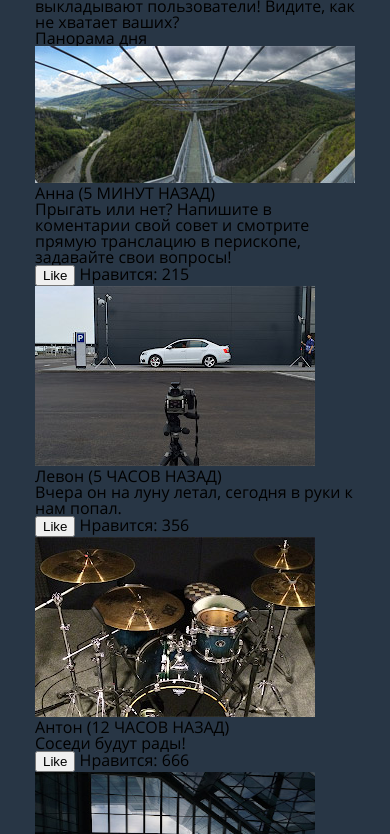
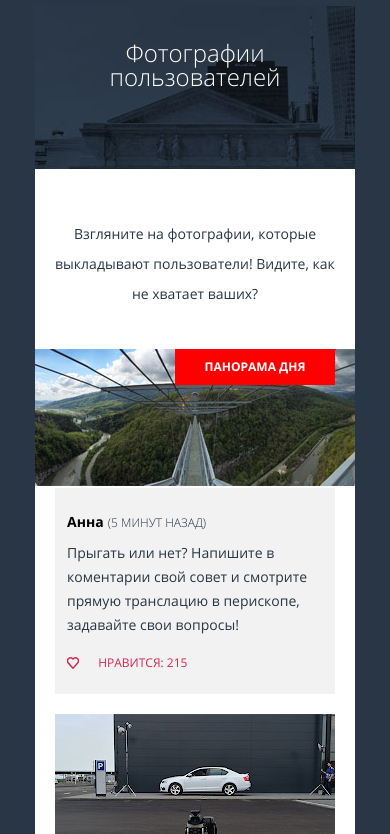
Before and after one commit to sitesmake/663115-pink-16, a website: page source/photo.html in a window 390 px wide. Shown: the part 339-1173 px from the top of the page. Drawn offline with nearby package versions, Linux system fonts and the light colour scheme; files that its build step writes are made by us from their sources; files whose address does not match are found by name.

Commit message:
Photo mobile base stylization

```diff
--- a/source/photo.html
+++ b/source/photo.html
@@ -7,11 +7,11 @@
   </head>
   <body>
     <header class="page-header">
-      <div class="wrapper">
+      <div class="page-header__wrapper">
         <a class="logo">
           <img class="logo__image" src="/img/logo-pink-white-mobile.svg" width="75" height="22" alt="Логотип Pink">
         </a>
-        <button class="button" type="button">
+        <button class="page-header__button button" type="button">
           <img class="button__image button__image--cross" src="/img/icon-menu-cross.svg" alt="Открыть/закрыть меню">
         </button>
       </div>
@@ -34,20 +34,21 @@
     </header>
 
     <section class="main-action">
-      <div class="wrapper">
+      <div class="main-action__heading-wrapper">
         <h1 class="main-action__heading">Фотографии пользователей</h1>
       </div>
-      <div class="wrapper">
+      <div class="main-action__text-wrapper">
         <p class="main-action__text">Взгляните на фотографии, которые выкладывают пользователи! Видите, как не хватает ваших?</p>
       </div>
     </section>
 
     <section class="photos">
-      <div class="panorama">
-        <span class="panorama__label">Панорама дня</span>
-        <img class="panorama__image" src="/img/panorama-mobile@1x.jpg" alt="Панорама дня">
+      <div class="photos__panorama-wrapper">
+        <span class="photos__panorama-label">Панорама дня</span>
+        <img class="photos__panorama-image" src="/img/panorama-mobile@1x.jpg" alt="Панорама дня">
       </div>
       <article class="card">
+        <div class="card__content-wrapper">
           <div class="card__author">
             <span class="card__name">Анна</span>
             <span class="card__time">(5 МИНУТ НАЗАД)</span>
@@ -57,9 +58,11 @@
             <button class="card__like-button" type="button">Like</button>
             <span class="card__counter">Нравится: 215</span>
           </div>
+        </div>
       </article>
       <article class="card">
         <img class="card__image" src="/img/photo-car-mobile@1x.jpg" width="280" height="180" alt="Вчера он на луну летал, сегодня в руки к нам попал.">
+        <div class="card__content-wrapper">
           <div class="card__author">
             <span class="card__name">Левон</span>
             <span class="card__time">(5 ЧАСОВ НАЗАД)</span>
@@ -69,9 +72,11 @@
             <button class="card__like-button" type="button">Like</button>
             <span class="card__counter">Нравится: 356</span>
           </div>
+        </div>
        </article>
        <article class="card">
          <img class="card__image" src="/img/photo-drumset-mobile@1x.jpg" width="280" height="180" alt="Соседи будут рады!">
+         <div class="card__content-wrapper">
            <div class="card__author">
              <span class="card__name">Антон</span>
              <span class="card__time">(12 ЧАСОВ НАЗАД)</span>
@@ -81,9 +86,11 @@
              <button class="card__like-button" type="button">Like</button>
              <span class="card__counter">Нравится: 666</span>
            </div>
+         </div>
        </article>
        <article class="card">
          <img class="card__image" src="/img/photo-window-tablet@1x.jpg" width="280" height="180" alt="Здесь могла быть ваша цитата о высоком и вечном.">
+         <div class="card__content-wrapper">
            <div class="card__author">
              <span class="card__name">Борис</span>
              <span class="card__time">(20 ЧАСОВ НАЗАД)</span>
@@ -93,9 +100,11 @@
              <button class="card__like-button" type="button">Like</button>
              <span class="card__counter">Нравится: 215</span>
            </div>
+         </div>
        </article>
        <article class="card">
          <img class="card__image" src="/img/photo-fair-mobile@1x.jpg" width="280" height="180" alt="Самая кубанская в мире!">
+         <div class="card__content-wrapper">
            <div class="card__author">
              <span class="card__name">Сергей</span>
              <span class="card__time">(25 ЧАСОВ НАЗАД)</span>
@@ -105,9 +114,11 @@
              <button class="card__like-button" type="button">Like</button>
              <span class="card__counter">Нравится: 4</span>
            </div>
+         </div>
        </article>
        <article class="card">
          <img class="card__image" src="/img/photo-road-mobile@1x.jpg" width="280" height="180" alt="Где снег-то?">
+         <div class="card__content-wrapper">
            <div class="card__author">
              <span class="card__name">Максим</span>
              <span class="card__time">(40 ЧАСОВ НАЗАД)</span>
@@ -117,9 +128,11 @@
              <button class="card__like-button" type="button">Like</button>
              <span class="card__counter">Нравится: 150</span>
            </div>
+         </div>
        </article>
        <article class="card">
          <img class="card__image" src="/img/photo-pov-mobile@1x.jpg" width="280" height="180" alt="Всем GM и взаимные лайки!">
+         <div class="card__content-wrapper">
            <div class="card__author">
              <span class="card__name">Надежда</span>
              <span class="card__time">(45 ЧАСОВ НАЗАД)</span>
@@ -128,6 +141,7 @@
            <div class="card__likes">
              <button class="card__like-button" type="button">Like</button>
              <span class="card__counter">Нравится: 2560</span>
+           </div>
          </div>
        </article>
     </section>
@@ -154,8 +168,8 @@
     </section> -->
 
     <footer class="page-footer">
-      <div class="wrapper">
-        <a class="logo">
+      <div class="page-footer__content-wrapper">
+        <a class="page-footer__logo logo">
           <img class="logo__image" src="/img/logo-pink-blue-mobile.svg" width="146" height="40" alt="Логотип Pink">
         </a>
         <ul class="page-footer__social-list">
--- /dev/null
+++ b/source/sass/card.scss
@@ -0,0 +1,56 @@
+.card {
+  background-color: #f2f2f2;
+  margin-left: 20px;
+  margin-right: 20px;
+  margin-bottom: 20px;
+
+  &__content-wrapper {
+    padding: 25px 12px;
+  }
+
+  &__author {
+    margin-bottom: 12px;
+  }
+
+  &__name {
+    font-size: 14px;
+    font-weight: bold;
+  }
+
+  &__time {
+    font-size: 12px;
+    font-weight: 300;
+    text-transform: uppercase;
+    color: $primary-color;
+  }
+
+  &__text {
+    font-size: 14px;
+    line-height: 24px;
+    color: $primary-color;
+    margin-bottom: 20px;
+  }
+
+  &__likes {
+    color: #d22856;
+    text-transform: uppercase;
+    font-size: 12px;
+  }
+
+  &__like-button {
+    $size: 12px;
+    width: $size;
+    height: $size;
+    background: transparent;
+    border: none;
+    font-size: 0;
+    background-image: url("../img/icon-heart.svg");
+    background-repeat: no-repeat;
+    background-position: 50% 50%;
+    vertical-align: top;
+  }
+
+  &__counter {
+    padding-left: 16px;
+  }
+}
--- /dev/null
+++ b/source/sass/main-action.scss
@@ -0,0 +1,26 @@
+.main-action {
+  &__heading-wrapper {
+    background: url('/img/bg-back-mobile@1x.jpg');
+    padding: 35px 20px 40px;
+  }
+
+  &__heading {
+    font-size: 24px;
+    font-weight: 300;
+    color: white;
+    text-align: center;
+    margin-bottom: 40px;
+  }
+
+  &__text-wrapper {
+    padding: 50px 20px 40px;
+    background: white;
+  }
+
+  &__text {
+    color: $primary-color;
+    font-size: 14px;
+    line-height: 30px;
+    text-align: center;
+  }
+}
--- /dev/null
+++ b/source/sass/page-footer.scss
@@ -0,0 +1,51 @@
+.page-footer {
+  &__content-wrapper {
+    padding: 40px 60px;
+    background: white;
+    text-align: center;
+  }
+
+  &__logo {
+    display: block;
+    margin-bottom: 36px;
+  }
+
+  &__social-list {
+    margin-bottom: 30px;
+    display: flex;
+    justify-content: space-around;
+  }
+
+  &__social-link {
+    $size: 50px;
+    width: $size;
+    height: $size;
+    font-size: 0;
+    border: 3px solid #f2f2f2;
+    border-radius: $size;
+    display: block;
+  }
+
+  &__social-link--twitter {
+    background: url("/img/icon-twitter.svg") center no-repeat;
+  }
+
+  &__social-link--facebook {
+    background: url("/img/icon-facebook.svg") center no-repeat;
+  }
+
+  &__social-link--youtube {
+    background: url("/img/icon-youtube.svg") center no-repeat;
+  }
+
+  &__copyright-text {
+    color: $primary-color;
+    font-size: 14px;
+  }
+
+  &__copyright-link-image {
+    padding-left: 16px;
+    position: relative;
+    top: 10px;
+  }
+}
--- /dev/null
+++ b/source/sass/photos.scss
@@ -0,0 +1,21 @@
+.photos {
+  background: white;
+
+  &__panorama-wrapper {
+    position: relative;
+  }
+
+  &__panorama-label {
+    background: red;
+    position: absolute;
+    right: 20px;
+    text-transform: uppercase;
+    color: white;
+    font-size: 12px;
+    font-weight: bold;
+    width: 50%;
+    text-align: center;
+    padding-top: 12px;
+    padding-bottom: 12px;
+  }
+}
--- a/source/sass/style.scss
+++ b/source/sass/style.scss
@@ -36,6 +36,10 @@ $desktop-width: 1200px;
 @import "main-nav";
 @import "hero";
 @import "features";
+@import "main-action";
+@import "photos";
+@import "card";
+@import "page-footer";
 
 body {
   font-family: "Open Sans", "Arial", sans-serif;
```
Lines whose indentation alone changed are shown as unchanged.
